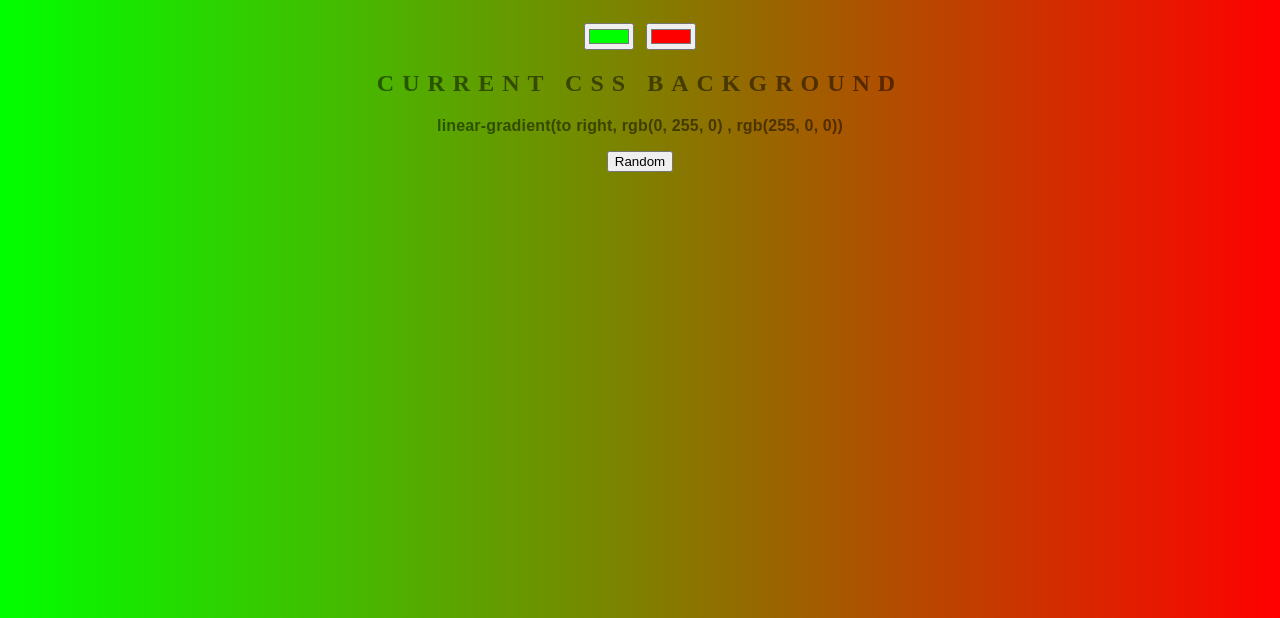
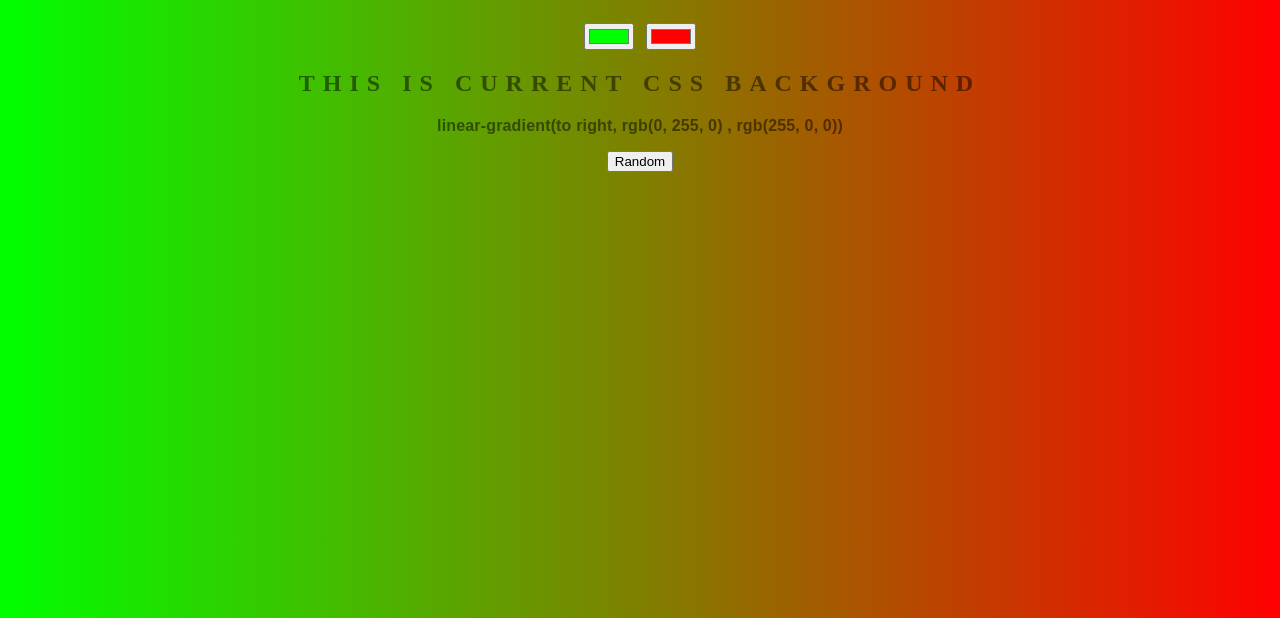
Before and after one commit to GrzegorzCieslik/gradient, a plain HTML site: page index.html in a window 1280 px wide. Shown: the part 182-800 px from the top of the page. Drawn offline with Linux system fonts and the light colour scheme.

Commit message:
change test

```diff
--- a/index.html
+++ b/index.html
@@ -8,7 +8,7 @@
         <h1>Background Generator</h1>
         <input class="color1" type="color" name="color1" value="#00ff00">
         <input class="color2" type="color" name="color2" value="#ff0000">
-        <h2>Current CSS Background</h2>
+        <h2>This is current CSS Background</h2>
         <h3>linear-gradient(to right, rgb(0, 255, 0) , rgb(255, 0, 0))</h3>
         <button id="random">Random</button>
         <script type="text/javascript" src="script.js"></script>
```
Also changed, not shown: README.md.
